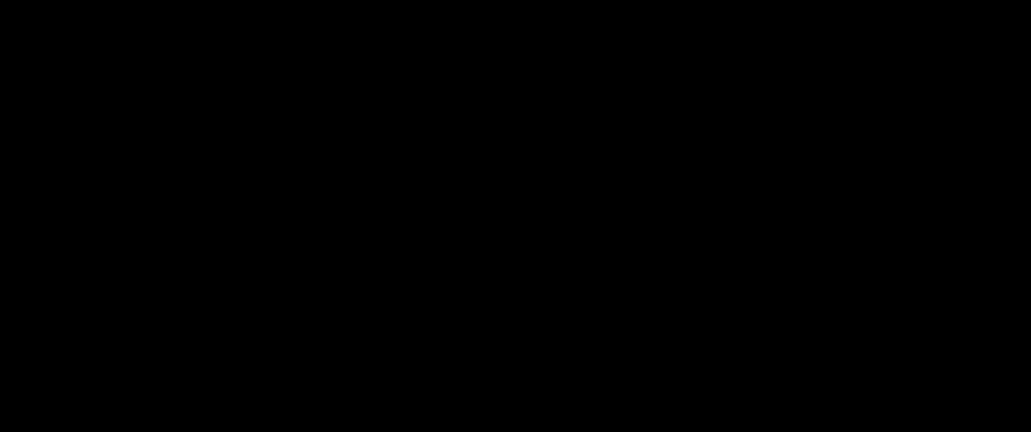
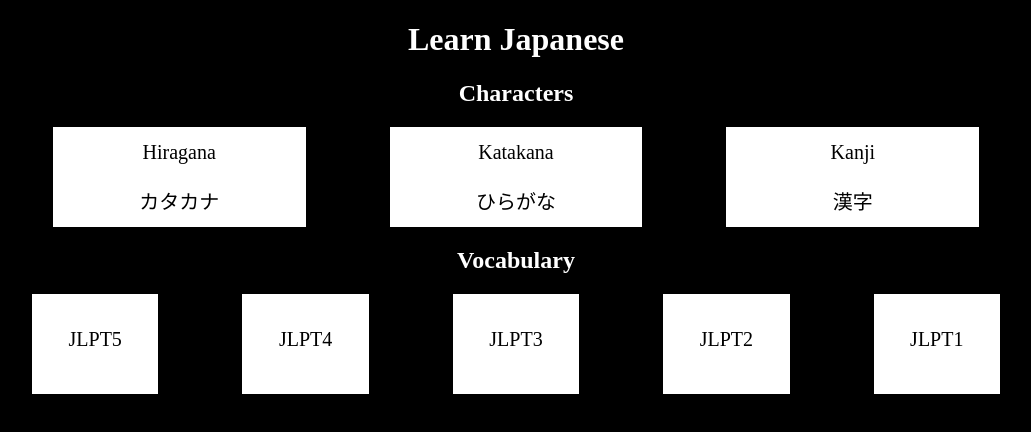
Before and after one commit to JakeBausch/LanguageWeb, a plain HTML site: page index.html in a window 1280 px wide. Shown: the whole page, without its empty margins (124-1155 px from the left). Drawn offline with Linux system fonts and the light colour scheme.

Commit message:
Add GUI framework

```diff
--- a/index.html
+++ b/index.html
@@ -1,9 +1,26 @@
 <!DOCTYPE html>
 <html>
 <body>
-    <link rel="stylesheet" href="style.css">
-<h1>Title</h1>
-<p>Test</p>
+<link rel="stylesheet" href="style.css">
+<h1>Learn Japanese</h1>
+<div class="center">
+    <h2>Characters</h2>
+    <div class="center">
+        <a href="hiragana.html" class="button character">Hiragana<br>カタカナ</a>
+        <a href="katakana.html" class="button character">Katakana<br>ひらがな</a>
+        <a href="kanji.html" class="button character">Kanji<br>漢字</a>
+    </div>
+</div>
+<div class="center">
+    <h2>Vocabulary</h2>
+    <div class="center">
+	<a href="vocab_5.html" class="button vocab">JLPT5</a>
+        <a href="vocab_4.html" class="button vocab">JLPT4</a>
+        <a href="vocab_3.html" class="button vocab">JLPT3</a>
+        <a href="vocab_2.html" class="button vocab">JLPT2</a>
+        <a href="vocab_1.html" class="button vocab">JLPT1</a>
+    </div>
+</div>
 
 </body>
 </html>
--- a/style.css
+++ b/style.css
@@ -1,3 +1,38 @@
+h1 {
+    text-align: center;
+}
 body {
     background-color: black;
+    color: white;
 }
+.center {
+    text-align: center;
+}
+
+a.button {
+    -webkit-appearance: button;
+    -moz-appearance: button;
+    appearance: button;
+    background-color: white;
+    font-size: 20px;
+    border: none;
+    margin: 0px 40px;
+    vertical-align: top;
+    height: 100px;
+    width: 20%;
+    cursor: pointer;
+    text-decoration: none;
+    color: initial;
+    line-height: 50px;
+}
+.button:hover {
+    opacity: 0.5;
+}
+a.button.vocab{
+    width: 10%;
+    line-height: 90px;
+}
+.chart {
+    width:750px;
+    background-color:white;
+}
```
Also changed, not shown: hiragana.html (added, +8 -0 lines), kanji.html (added, +5 -0 lines), katakana.html (added, +8 -0 lines), vocab_1.html (added, +5 -0 lines), vocab_2.html (added, +5 -0 lines), vocab_3.html (added, +5 -0 lines), vocab_4.html (added, +5 -0 lines), vocab_5.html (added, +5 -0 lines), hiragana_Table.png (added), katakana_Table.png (added).
